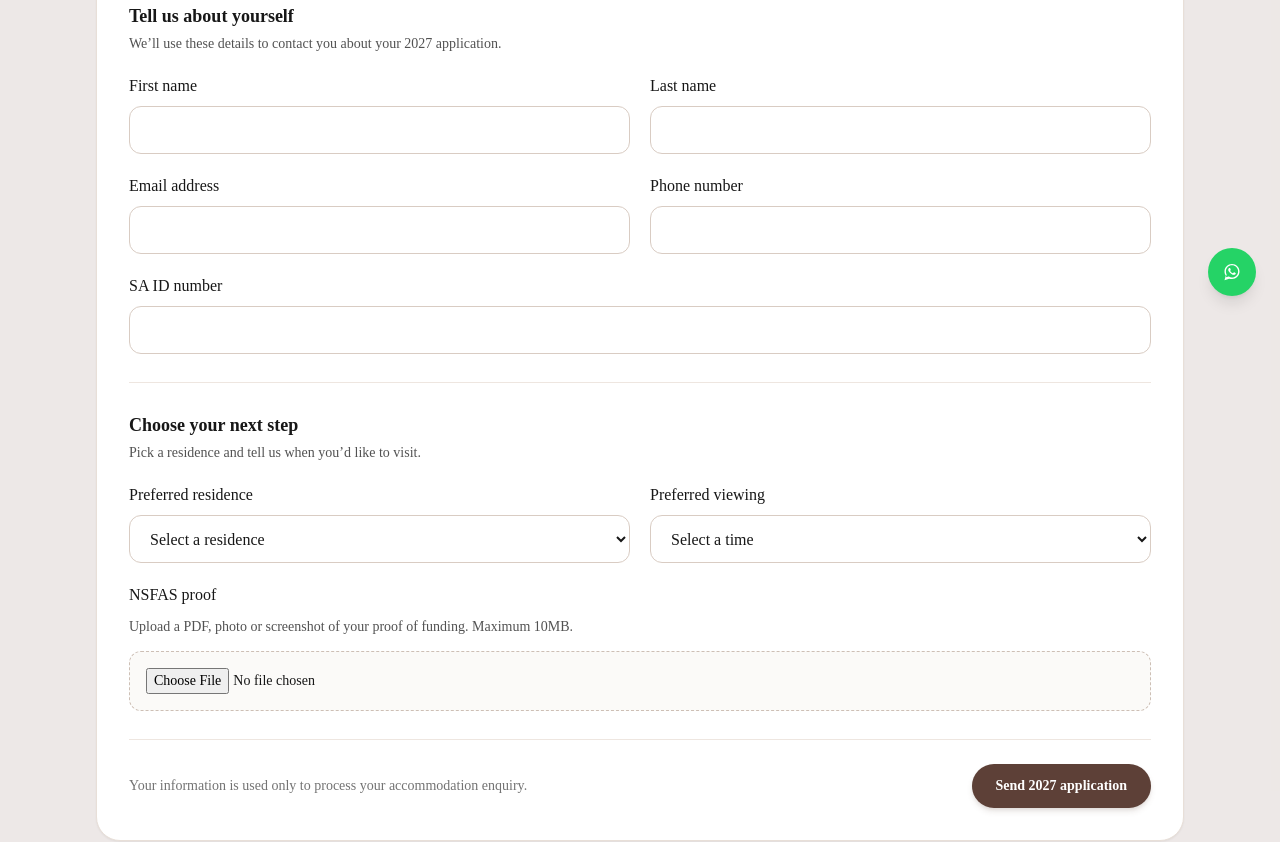
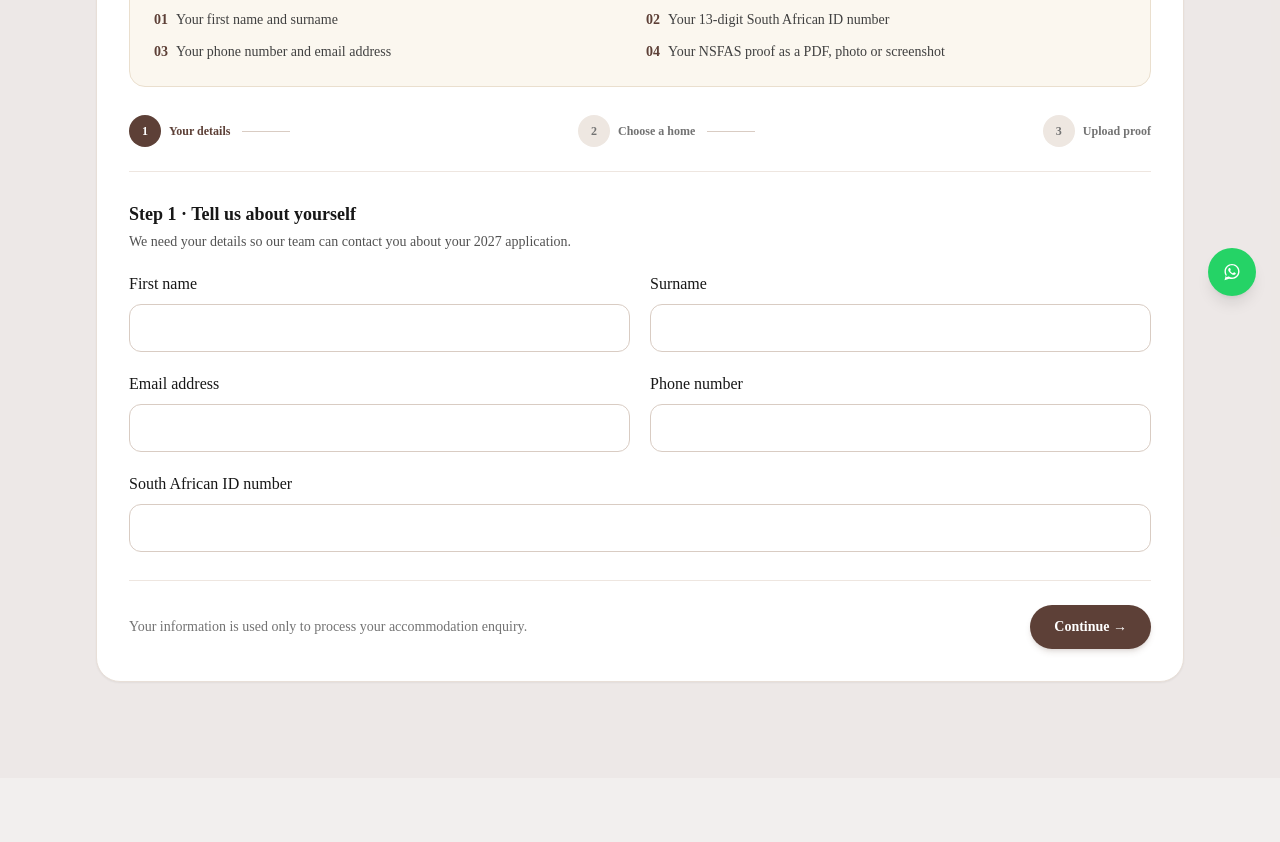
Before and after one commit to Nsukumanzini/la-picasso, a Next.js app: page /apply in a window 1280 px wide. Shown: the part 480-1322 px from the top of the page. Built offline with nearby package versions, Linux system fonts and the light colour scheme; a web font is replaced by a local one.

Commit message:
Make application form a guided student flow

```diff
--- a/src/components/forms/SimpleApplyClient.tsx
+++ b/src/components/forms/SimpleApplyClient.tsx
@@ -20,13 +20,28 @@ const schema = z.object({
 });
 
 type Values = z.infer<typeof schema>;
+type Step = 1 | 2 | 3;
 const input = "mt-2 h-12 w-full rounded-xl border border-[#d9ccc3] bg-white px-4 text-base text-neutral-900 outline-none focus:border-picasso-brown focus:ring-2 focus:ring-picasso-light";
 const errorText = "mt-1 block text-sm text-rose-600";
 
+const steps = [
+  { number: 1, label: "Your details" },
+  { number: 2, label: "Choose a home" },
+  { number: 3, label: "Upload proof" },
+] as const;
+
 export default function SimpleApplyClient() {
+  const [step, setStep] = React.useState<Step>(1);
   const [sent, setSent] = React.useState(false);
-  const { register, handleSubmit, formState: { errors, isSubmitting } } = useForm<Values>({ resolver: zodResolver(schema) });
+  const { register, handleSubmit, trigger, formState: { errors, isSubmitting } } = useForm<Values>({ resolver: zodResolver(schema), mode: "onTouched" });
   const onSubmit = () => setSent(true);
+
+  const goNext = async () => {
+    const valid = step === 1
+      ? await trigger(["firstName", "lastName", "email", "phone", "nationalId"])
+      : await trigger(["property", "viewingWindow"]);
+    if (valid) setStep((current) => (current + 1) as Step);
+  };
 
   if (sent) {
     return <div className="rounded-3xl border border-[#cfe3d3] bg-[#f3faf4] p-8 shadow-sm sm:p-10" role="status">
@@ -37,9 +52,11 @@ export default function SimpleApplyClient() {
   }
 
   return <form onSubmit={handleSubmit(onSubmit)} className="rounded-3xl border border-[#e8dfd8] bg-white p-5 shadow-sm sm:p-8">
-    <div className="flex flex-wrap items-center gap-2 border-b border-[#eee6e0] pb-6 text-xs font-semibold uppercase tracking-[0.14em] text-neutral-500"><span className="rounded-full bg-picasso-brown px-3 py-2 text-white">Step 1 · Your details</span><span>Step 2 · Residence</span><span>Step 3 · Proof</span></div>
-    <section className="border-b border-[#eee6e0] py-7" aria-labelledby="details-heading"><p id="details-heading" className="text-lg font-semibold text-neutral-900">Tell us about yourself</p><p className="mt-1 text-sm text-neutral-600">We’ll use these details to contact you about your 2027 application.</p><div className="mt-5 grid gap-5 sm:grid-cols-2">{([['firstName','First name'],['lastName','Last name'],['email','Email address'],['phone','Phone number'],['nationalId','SA ID number']] as const).map(([name,label]) => <label key={name} className={name === "nationalId" ? "sm:col-span-2" : ""}>{label}<input {...register(name)} type={name === "email" ? "email" : "text"} autoComplete={name === "firstName" ? "given-name" : name === "lastName" ? "family-name" : name === "email" ? "email" : name === "phone" ? "tel" : "off"} className={input} />{errors[name] && <span className={errorText}>{errors[name]?.message as string}</span>}</label>)}</div></section>
-    <section className="py-7" aria-labelledby="residence-heading"><p id="residence-heading" className="text-lg font-semibold text-neutral-900">Choose your next step</p><p className="mt-1 text-sm text-neutral-600">Pick a residence and tell us when you’d like to visit.</p><div className="mt-5 grid gap-5 sm:grid-cols-2"><label>Preferred residence<select {...register("property")} className={input}><option value="">Select a residence</option>{propertyRecords.map((property) => <option key={property.id} value={property.slug}>{property.name}</option>)}</select>{errors.property && <span className={errorText}>{errors.property.message}</span>}</label><label>Preferred viewing<select {...register("viewingWindow")} className={input}><option value="">Select a time</option><option>Morning</option><option>Afternoon</option><option>Evening</option></select>{errors.viewingWindow && <span className={errorText}>{errors.viewingWindow.message}</span>}</label><label className="sm:col-span-2">NSFAS proof<span className="mt-2 block text-sm leading-6 text-neutral-600">Upload a PDF, photo or screenshot of your proof of funding. Maximum 10MB.</span><input {...register("nsfasProof")} type="file" accept="image/*,.pdf" className="mt-3 block w-full rounded-xl border border-dashed border-[#cdbfb5] bg-[#fbfaf8] p-4 text-sm" />{errors.nsfasProof && <span className={errorText}>{errors.nsfasProof.message as string}</span>}</label></div></section>
-    <div className="flex flex-col gap-4 border-t border-[#eee6e0] pt-6 sm:flex-row sm:items-center sm:justify-between"><p className="max-w-md text-sm leading-6 text-neutral-500">Your information is used only to process your accommodation enquiry.</p><button type="submit" disabled={isSubmitting} className="rounded-full bg-picasso-brown px-6 py-3 text-sm font-semibold text-white shadow-md shadow-picasso-brown/15 transition hover:-translate-y-0.5 hover:bg-[#3d2924] disabled:opacity-60">Send 2027 application</button></div>
+    <div className="rounded-2xl border border-[#eadfce] bg-[#fbf7ef] p-5 sm:p-6"><p className="text-sm font-semibold uppercase tracking-[0.16em] text-picasso-brown">Before you start</p><p className="mt-2 text-sm leading-6 text-neutral-700">Have these ready so your application is quick and complete:</p><ul className="mt-4 grid gap-3 text-sm text-neutral-700 sm:grid-cols-2"><li className="flex gap-2"><span className="font-semibold text-picasso-brown">01</span><span>Your first name and surname</span></li><li className="flex gap-2"><span className="font-semibold text-picasso-brown">02</span><span>Your 13-digit South African ID number</span></li><li className="flex gap-2"><span className="font-semibold text-picasso-brown">03</span><span>Your phone number and email address</span></li><li className="flex gap-2"><span className="font-semibold text-picasso-brown">04</span><span>Your NSFAS proof as a PDF, photo or screenshot</span></li></ul></div>
+    <div className="mt-7 flex items-center justify-between gap-2 border-b border-[#eee6e0] pb-6" aria-label="Application progress">{steps.map((item) => <div key={item.number} className="flex items-center gap-2"><span className={`flex h-8 w-8 items-center justify-center rounded-full text-xs font-bold ${step >= item.number ? "bg-picasso-brown text-white" : "bg-[#eee7e1] text-neutral-500"}`}>{item.number}</span><span className={`hidden text-xs font-semibold sm:inline ${step >= item.number ? "text-picasso-brown" : "text-neutral-500"}`}>{item.label}</span>{item.number < 3 ? <span className="mx-1 h-px w-5 bg-[#d9ccc3] sm:w-12" /> : null}</div>)}</div>
+    {step === 1 ? <section className="py-7" aria-labelledby="details-heading"><p id="details-heading" className="text-lg font-semibold text-neutral-900">Step 1 · Tell us about yourself</p><p className="mt-1 text-sm text-neutral-600">We need your details so our team can contact you about your 2027 application.</p><div className="mt-5 grid gap-5 sm:grid-cols-2">{([['firstName','First name','given-name'],['lastName','Surname','family-name'],['email','Email address','email'],['phone','Phone number','tel'],['nationalId','South African ID number','off']] as const).map(([name,label,autoComplete]) => <label key={name} className={name === "nationalId" ? "sm:col-span-2" : ""}>{label}<input {...register(name)} type={name === "email" ? "email" : "text"} autoComplete={autoComplete} className={input} />{errors[name] && <span className={errorText}>{errors[name]?.message as string}</span>}</label>)}</div></section> : null}
+    {step === 2 ? <section className="py-7" aria-labelledby="residence-heading"><p id="residence-heading" className="text-lg font-semibold text-neutral-900">Step 2 · Choose your home</p><p className="mt-1 text-sm text-neutral-600">Choose the residence you prefer and a convenient time for a viewing.</p><div className="mt-5 grid gap-5 sm:grid-cols-2"><label>Preferred residence<select {...register("property")} className={input}><option value="">Select a residence</option>{propertyRecords.map((property) => <option key={property.id} value={property.slug}>{property.name}</option>)}</select>{errors.property && <span className={errorText}>{errors.property.message}</span>}</label><label>Preferred viewing<select {...register("viewingWindow")} className={input}><option value="">Select a time</option><option>Morning</option><option>Afternoon</option><option>Evening</option></select>{errors.viewingWindow && <span className={errorText}>{errors.viewingWindow.message}</span>}</label></div></section> : null}
+    {step === 3 ? <section className="py-7" aria-labelledby="proof-heading"><p id="proof-heading" className="text-lg font-semibold text-neutral-900">Step 3 · Upload your NSFAS proof</p><p className="mt-1 text-sm leading-6 text-neutral-600">Upload your proof of funding so we can help match your application. Accepted formats: PDF, JPG, PNG or another common image format. Maximum 10MB.</p><label className="mt-5 block">NSFAS proof document<input {...register("nsfasProof")} type="file" accept="image/*,.pdf" className="mt-3 block w-full rounded-xl border border-dashed border-[#cdbfb5] bg-[#fbfaf8] p-4 text-sm" />{errors.nsfasProof && <span className={errorText}>{errors.nsfasProof.message as string}</span>}</label></section> : null}
+    <div className="flex flex-col-reverse gap-3 border-t border-[#eee6e0] pt-6 sm:flex-row sm:items-center sm:justify-between">{step > 1 ? <button type="button" onClick={() => setStep((current) => (current - 1) as Step)} className="rounded-full border border-picasso-brown/30 px-6 py-3 text-sm font-semibold text-picasso-brown transition hover:bg-[#fbf7ef]">Back</button> : <p className="max-w-md text-sm leading-6 text-neutral-500">Your information is used only to process your accommodation enquiry.</p>}{step < 3 ? <button type="button" onClick={goNext} className="rounded-full bg-picasso-brown px-6 py-3 text-sm font-semibold text-white shadow-md shadow-picasso-brown/15 transition hover:-translate-y-0.5 hover:bg-[#3d2924]">Continue <span aria-hidden="true">→</span></button> : <button type="submit" disabled={isSubmitting} className="rounded-full bg-picasso-brown px-6 py-3 text-sm font-semibold text-white shadow-md shadow-picasso-brown/15 transition hover:-translate-y-0.5 hover:bg-[#3d2924] disabled:opacity-60">Send 2027 application</button>}</div>
   </form>;
 }
```
